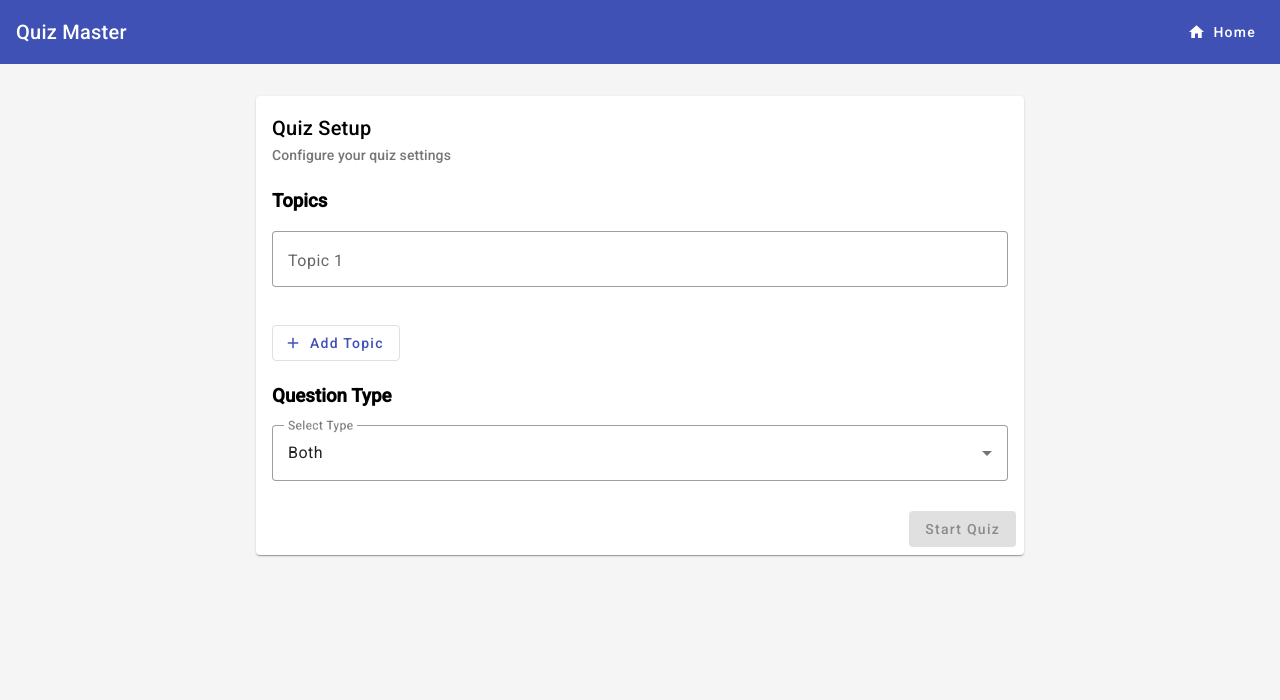
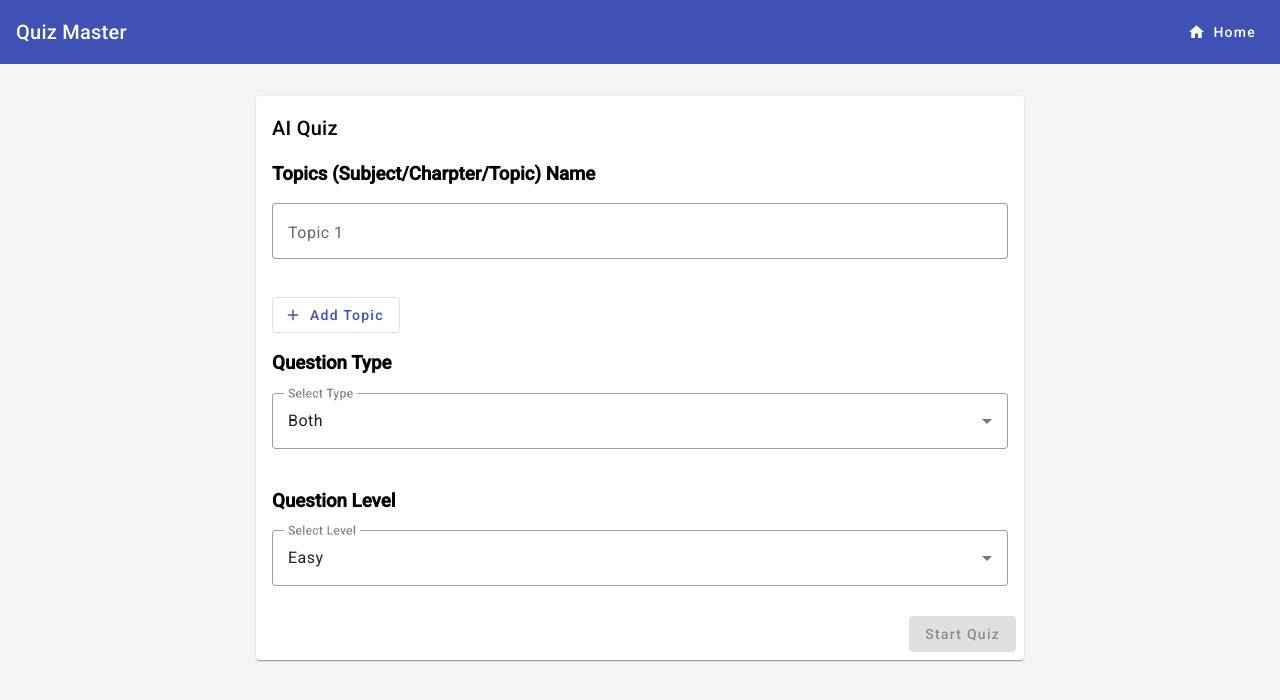
Before and after one commit to sudhirkr0304/ai-quiz-application, an Angular app in the folder ai-quiz-app/: page / in a window 1280 px wide. Shown: the top 700 px of the page. Built offline with nearby package versions, Linux system fonts and the light colour scheme.

Commit message:
question level added

```diff
--- a/ai-quiz-app/src/app/models/quiz.interface.ts
+++ b/ai-quiz-app/src/app/models/quiz.interface.ts
@@ -1,6 +1,7 @@
 export interface QuizSetup {
   topics: string[];
   questionType: 'theoretical' | 'numerical' | 'both';
+  questionLevel: 'easy' | 'medium' | 'hard';
 }
 
 export interface Question {
--- a/ai-quiz-app/src/app/quiz-setup/quiz-setup.component.css
+++ b/ai-quiz-app/src/app/quiz-setup/quiz-setup.component.css
@@ -4,7 +4,7 @@
 
 .topics-section,
 .question-type-section {
-  margin: 1.5rem 0;
+  margin: 0rem 0;
 }
 
 .topic-list {
--- a/ai-quiz-app/src/app/quiz-setup/quiz-setup.component.html
+++ b/ai-quiz-app/src/app/quiz-setup/quiz-setup.component.html
@@ -1,12 +1,11 @@
 <mat-card class="setup-card">
   <mat-card-header>
-    <mat-card-title>Quiz Setup</mat-card-title>
-    <mat-card-subtitle>Configure your quiz settings</mat-card-subtitle>
+    <mat-card-title>AI Quiz</mat-card-title>
   </mat-card-header>
 
   <mat-card-content>
     <div class="topics-section">
-      <h3>Topics</h3>
+      <h3>Topics (Subject/Charpter/Topic) Name</h3>
       <div class="topic-list">
         <mat-form-field
           appearance="outline"
@@ -41,6 +40,18 @@
         </mat-select>
       </mat-form-field>
     </div>
+
+    <div class="question-type-section">
+      <h3>Question Level</h3>
+      <mat-form-field appearance="outline">
+        <mat-label>Select Level</mat-label>
+        <mat-select [(ngModel)]="selectedLevel">
+          <mat-option value="easy">Easy</mat-option>
+          <mat-option value="medium">Medium</mat-option>
+          <mat-option value="hard">Hard</mat-option>
+        </mat-select>
+      </mat-form-field>
+    </div>
   </mat-card-content>
 
   <!-- quiz-setup.component.html -->
--- a/ai-quiz-app/src/app/quiz-setup/quiz-setup.component.ts
+++ b/ai-quiz-app/src/app/quiz-setup/quiz-setup.component.ts
@@ -14,6 +14,7 @@ export class QuizSetupComponent {
   topics: string[] = [''];
   selectedType: 'theoretical' | 'numerical' | 'both' = 'both';
   isLoading = false;
+  selectedLevel: 'easy' | 'medium' | 'hard' = 'easy';
 
   constructor(
     private quizService: QuizService,
@@ -44,6 +45,7 @@ export class QuizSetupComponent {
     const setup = {
       topics: this.topics.filter((topic) => topic.trim() !== ''),
       questionType: this.selectedType,
+      questionLevel: this.selectedLevel,
     };
 
     try {
--- a/ai-quiz-app/src/app/quiz.service.ts
+++ b/ai-quiz-app/src/app/quiz.service.ts
@@ -30,9 +30,10 @@ export class QuizService {
   private createPrompt(setup: QuizSetup): string {
     const topics = setup.topics.join(', ');
     const questionType = setup.questionType;
+    const questionLevel = setup.questionLevel;
 
     return `Generate multiple choice questions about ${topics}.
-    Question type should be ${questionType} for CUET Exam class 12th cbse.
+    Question type should be ${questionType} of level ${setup.questionLevel}for CUET Exam class 12th cbse.
     must format the response as a JSON array where each question object has the following structure:
     {
       "question": "the question text",
```
